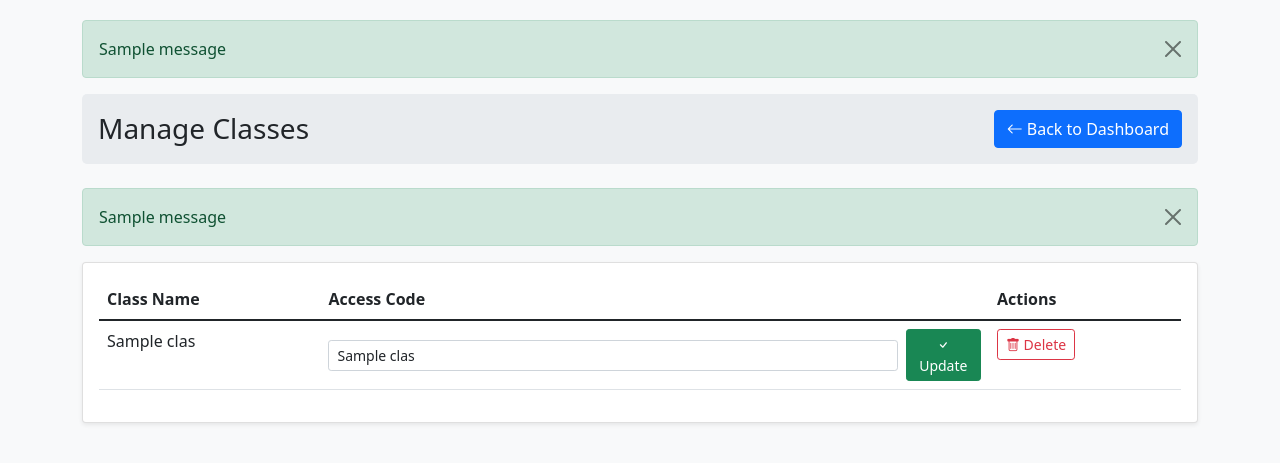
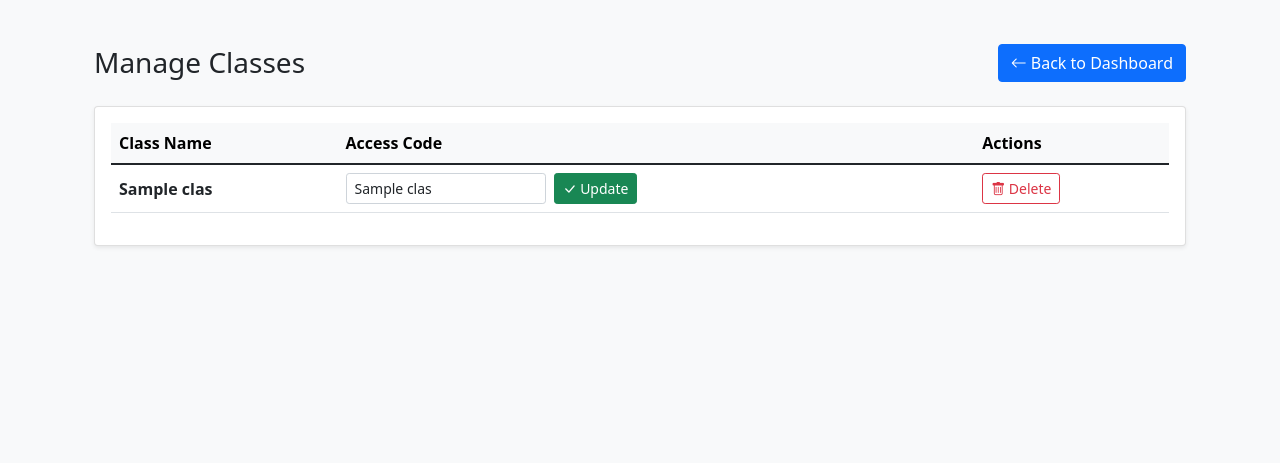
Before and after one commit to alekwu/HKU-MSMK-In-Class-Responses, a Flask app: template templates/view_classes.html in a window 1280 px wide. Shown: the top 463 px of the page. Run offline with Flask 3, Linux system fonts and the light colour scheme; the template is opened without the code that fills it: most values are stand-ins (such as "Sample title", 1, 10 or a date in 2020); one stand-in notice (Sample message) is shown; some libraries are stand-ins or nearby versions.

Commit message:
Add files via upload

```diff
--- a/templates/base.html
+++ b/templates/base.html
@@ -3,6 +3,7 @@
 <head>
     <meta charset="UTF-8">
     <meta name="viewport" content="width=device-width, initial-scale=1.0">
+    <meta name="csrf-token" content="{{ csrf_token() }}">
     <title>HKU MSMK Class Responses</title>
     <!-- Bootstrap 5 CSS -->
     <link href="https://cdn.jsdelivr.net/npm/bootstrap@5.1.3/dist/css/bootstrap.min.css" rel="stylesheet">
@@ -27,11 +28,23 @@
         .text-break {
             word-break: break-word;
         }
+        /* Added for better form styling */
+        .form-control-sm {
+            max-width: 200px;
+        }
+        /* Added for alert positioning */
+        .alert-container {
+            position: fixed;
+            top: 20px;
+            right: 20px;
+            z-index: 1000;
+            width: 350px;
+        }
     </style>
 </head>
 <body>
-    <div class="container">
-        <!-- Flash Messages -->
+    <!-- Flash Messages Container -->
+    <div class="alert-container">
         {% with messages = get_flashed_messages(with_categories=true) %}
             {% if messages %}
                 {% for category, message in messages %}
@@ -42,13 +55,39 @@
                 {% endfor %}
             {% endif %}
         {% endwith %}
+    </div>
 
+    <div class="container">
         {% block content %}{% endblock %}
     </div>
 
     <!-- Bootstrap Bundle with Popper -->
     <script src="https://cdn.jsdelivr.net/npm/bootstrap@5.1.3/dist/js/bootstrap.bundle.min.js"></script>
 
+    <!-- Base JavaScript for all pages -->
+    <script>
+    document.addEventListener('DOMContentLoaded', function() {
+        // Auto-dismiss alerts after 5 seconds
+        const alerts = document.querySelectorAll('.alert');
+        alerts.forEach(alert => {
+            setTimeout(() => {
+                const bsAlert = new bootstrap.Alert(alert);
+                bsAlert.close();
+            }, 5000);
+        });
+
+        // Add CSRF token to all AJAX requests
+        const csrfToken = document.querySelector('meta[name="csrf-token"]').content;
+        if (csrfToken) {
+            $.ajaxSetup({
+                headers: {
+                    'X-CSRFToken': csrfToken
+                }
+            });
+        }
+    });
+    </script>
+
     {% block scripts %}{% endblock %}
 </body>
 </html>
--- a/templates/view_classes.html
+++ b/templates/view_classes.html
@@ -1,9 +1,10 @@
 {% extends "base.html" %}
 
 {% block content %}
+<div class="container mt-4">
     <div class="row">
         <div class="col-md-12">
-        <div class="d-flex justify-content-between align-items-center mb-4 p-3 admin-header">
+            <div class="d-flex justify-content-between align-items-center mb-4">
                 <h1 class="h3 mb-0">Manage Classes</h1>
                 <a href="{{ url_for('admin') }}" class="btn btn-primary">
                     <i class="bi bi-arrow-left"></i> Back to Dashboard
@@ -13,7 +14,7 @@
             {% with messages = get_flashed_messages(with_categories=true) %}
                 {% if messages %}
                     {% for category, message in messages %}
-                    <div class="alert alert-{{ category }} alert-dismissible fade show">
+                        <div class="alert alert-{{ category }} alert-dismissible fade show mb-4">
                             {{ message }}
                             <button type="button" class="btn-close" data-bs-dismiss="alert"></button>
                         </div>
@@ -21,10 +22,11 @@
                 {% endif %}
             {% endwith %}
 
-        <div class="card">
+            <div class="card shadow-sm">
                 <div class="card-body">
-                <table class="table table-hover">
-                    <thead>
+                    <div class="table-responsive">
+                        <table class="table table-hover align-middle">
+                            <thead class="table-light">
                                 <tr>
                                     <th>Class Name</th>
                                     <th>Access Code</th>
@@ -34,23 +36,24 @@
                             <tbody>
                                 {% for class in classes %}
                                 <tr>
-                            <td>{{ class[1] }}</td>
+                                    <td class="fw-bold">{{ class[1] }}</td>
                                     <td>
                                         <form method="POST" action="{{ url_for('update_access_code', class_id=class[0]) }}" class="d-flex align-items-center">
+                                            <input type="hidden" name="csrf_token" value="{{ csrf_token() }}">
                                             <input type="text" class="form-control form-control-sm"
                                                    name="new_access_code" value="{{ class[2] }}"
                                                    pattern=".{4,}"
                                                    title="Access code must be at least 4 characters"
                                                    required>
                                             <button type="submit" class="btn btn-sm btn-success ms-2">
-                                        <i class="bi bi-check"></i> Update
+                                                <i class="bi bi-check-lg"></i> Update
                                             </button>
                                         </form>
                                     </td>
                                     <td>
                                         <a href="{{ url_for('delete_class', class_id=class[0]) }}"
                                            class="btn btn-sm btn-outline-danger"
-                                   onclick="return confirm('Are you sure you want to delete this class and all its responses? This cannot be undone.')">
+                                           onclick="return confirm('Are you sure you want to permanently delete this class and all its data? This cannot be undone.')">
                                             <i class="bi bi-trash"></i> Delete
                                         </a>
                                     </td>
@@ -62,4 +65,23 @@
                 </div>
             </div>
         </div>
+    </div>
+</div>
+
+<script>
+document.addEventListener('DOMContentLoaded', function() {
+    // Add confirmation for form submissions
+    document.querySelectorAll('form').forEach(form => {
+        form.addEventListener('submit', function(e) {
+            const input = this.querySelector('input[name="new_access_code"]');
+            if (input.value.length < 4) {
+                alert('Access code must be at least 4 characters');
+                e.preventDefault();
+                return false;
+            }
+            return true;
+        });
+    });
+});
+</script>
 {% endblock %}
```
Lines whose indentation alone changed are shown as unchanged.
